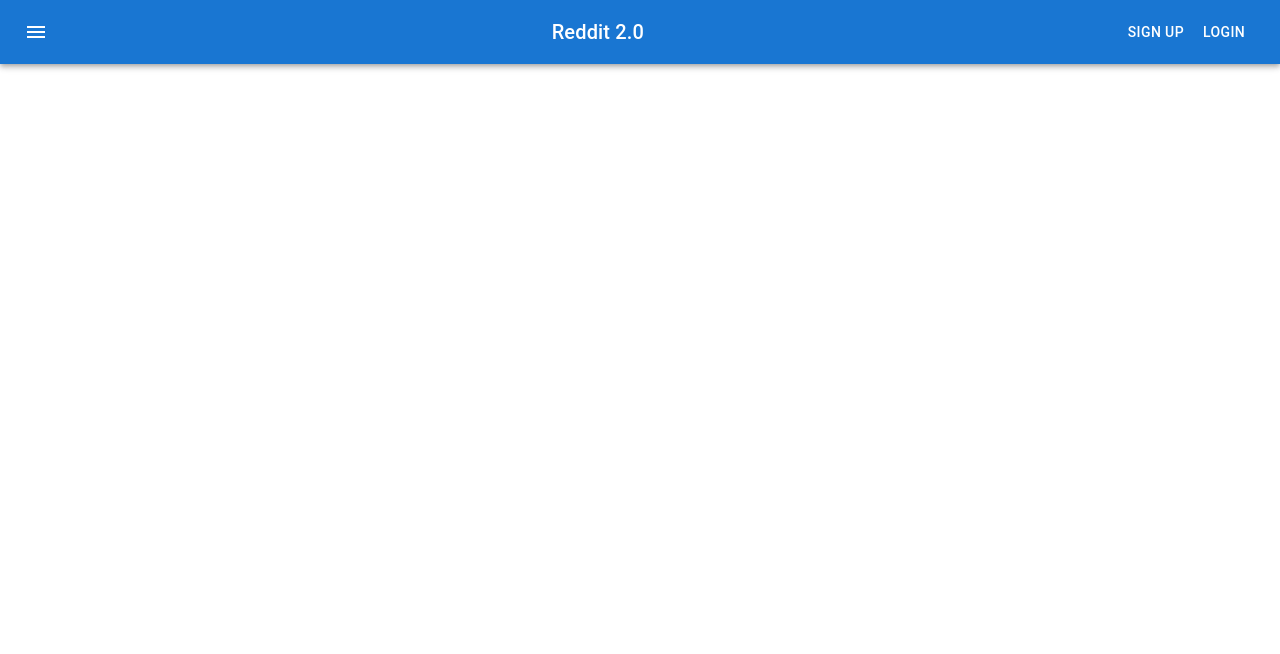
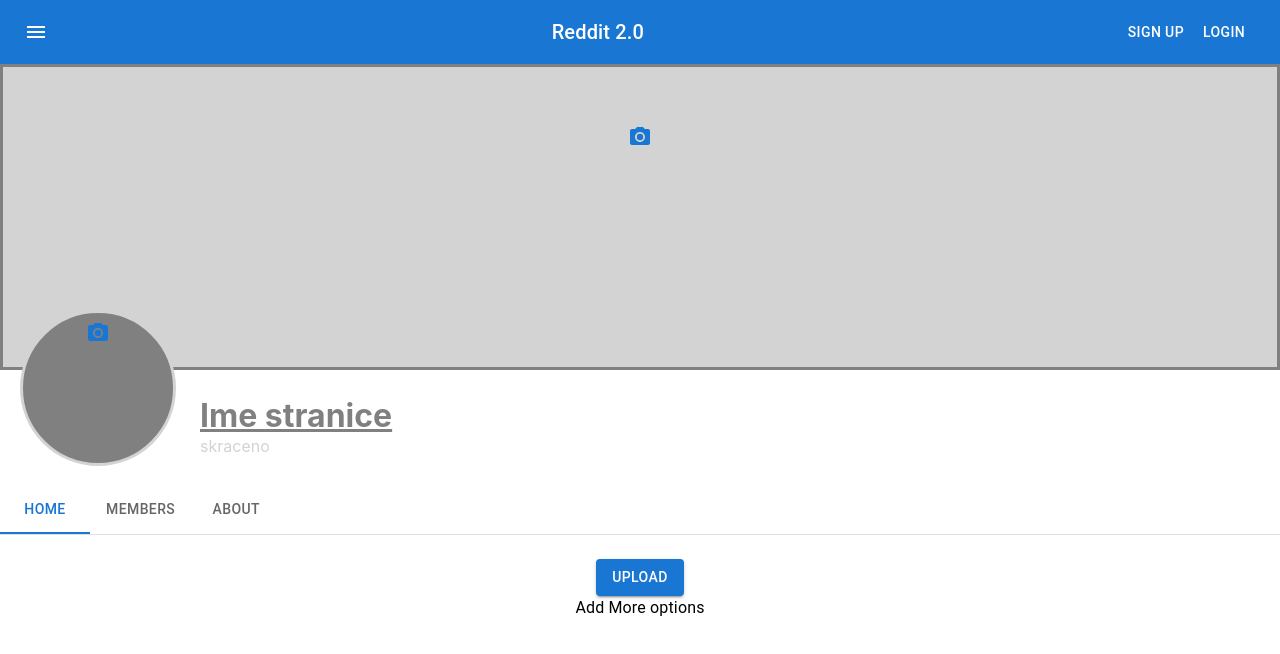
Before and after one commit to CvetkovskiIvor/prog-inz-projekt, a React (Create React App) app in the folder social-front/: page / in a window 1280 px wide. Shown: the top 654 px of the page. Built offline with nearby package versions, Linux system fonts and the light colour scheme.

Commit message:
stvoren i radi novi branch

```diff
--- a/social-front/src/App.js
+++ b/social-front/src/App.js
@@ -1,10 +1,12 @@
 import * as React from 'react';
 import Navbar from './components/Navbar/Navbar';
+import CommunityHeader from './components/CommunityHeader/CommunityHeader';
 
 function App() {
   return (
     <div>
      <Navbar/>
+     <CommunityHeader/>
     </div>
   );
 }
--- /dev/null
+++ b/social-front/src/components/CommunityHeader/CommunityHeader.js
@@ -0,0 +1,262 @@
+import * as React from 'react';
+import Box from '@mui/material/Box';
+import Tab from '@mui/material/Tab';
+import Avatar from '@mui/material/Avatar';
+import AvatarGroup from '@mui/material/AvatarGroup';
+import TabContext from '@mui/lab/TabContext';
+import TabList from '@mui/lab/TabList';
+import TabPanel from '@mui/lab/TabPanel';
+import Button from '@mui/material/Button';
+import IconButton from '@mui/material/IconButton';
+import PhotoCamera from '@mui/icons-material/PhotoCamera';
+import Stack from '@mui/material/Stack';
+import Accordion from '@mui/material/Accordion';
+import AccordionDetails from '@mui/material/AccordionDetails';
+import AccordionSummary from '@mui/material/AccordionSummary';
+import Typography from '@mui/material/Typography';
+import ExpandMoreIcon from '@mui/icons-material/ExpandMore';
+import { styled } from '@mui/material/styles';
+import { borderRadius, height, textAlign } from '@mui/system';
+
+export default function LabTabs() {
+  //constants
+  const stil_ljudi={
+    float: "right"
+  };
+  const stil_member_info={
+    width: "70%"
+  };
+
+  const stil_home={
+    // dodavat stil za home
+  }
+
+  const stil_info={
+    // dodavat stil za info
+  }
+
+  const stil_ime={
+    marginLeft: "200px",
+    marginTop: "-70px",
+    float: "left",
+    color: "gray",
+    textDecoration: "underline"
+  }
+
+  const stil_podnaslov={
+    marginLeft: "200px",
+    marginTop: "-50px",
+    float: "left",
+    color: "#D3D3D3"
+  }
+
+  const stil_banner={
+    width: "auto",
+    height: "200px",
+    border: "solid grey",
+    padding: "50px",
+    background: "#D3D3D3",
+
+  };
+
+  const stil_content_profile={
+    background: "gray",
+    width: "150px",
+    height: "150px",
+    borderRadius: "50%",
+    border: "solid #D3D3D3",
+    marginTop: "-100px",
+    marginLeft: "20px"
+  };
+
+  const stil_content_banner={
+    //trenutno nepotrebno
+  };
+
+  const Input = styled('input')({
+    display: 'none',
+  });
+
+  const [expanded, setExpanded] = React.useState(false);
+
+  const handleChangeMemeber = (panel) => (event, isExpanded) => {setExpanded(isExpanded ? panel : false); };
+
+  const [value, setValue] = React.useState('1');
+
+  const handleChange = (event, newValue) => {
+    setValue(newValue);
+  };
+  //constants
+
+  function members_information(){
+    return(
+      <div class="ModeratorAndUsers" style={stil_member_info}>
+      <Accordion expanded={expanded === 'panel1'} onChange={handleChangeMemeber('panel1')}>
+        <AccordionSummary
+          expandIcon={<ExpandMoreIcon />}
+          aria-controls="panel1bh-content"
+          id="panel1bh-header"
+        >
+          <Typography sx={{ width: '33%', flexShrink: 0 }}>
+          Moderators
+          </Typography>
+          <Typography sx={{ color: 'text.secondary' }}>...and mails...</Typography>
+        </AccordionSummary>
+        <AccordionDetails>
+          <Typography>
+            Quiccky300(quicc@gmail.com), Altimus69(succc@gmail.com), _blackSack_(giginigi@hotmail.com), Minecraft_boy123(dirtblocc@gmail.com)
+          </Typography>
+        </AccordionDetails>
+      </Accordion>
+      <Accordion expanded={expanded === 'panel2'} onChange={handleChangeMemeber('panel2')}>
+        <AccordionSummary
+          expandIcon={<ExpandMoreIcon />}
+          aria-controls="panel2bh-content"
+          id="panel2bh-header"
+        >
+          <Typography sx={{ width: '33%', flexShrink: 0 }}>Top Users</Typography>
+          <Typography sx={{ color: 'text.secondary' }}>
+            Our most beloved users
+          </Typography>
+        </AccordionSummary>
+        <AccordionDetails>
+          <Typography>
+          BananaSplit1991, Make14Ra1n, Gun444MM,.....
+          </Typography>
+        </AccordionDetails>
+      </Accordion>
+      <Accordion expanded={expanded === 'panel3'} onChange={handleChangeMemeber('panel3')}>
+        <AccordionSummary
+          expandIcon={<ExpandMoreIcon />}
+          aria-controls="panel3bh-content"
+          id="panel3bh-header"
+        >
+          <Typography sx={{ width: '33%', flexShrink: 0 }}>
+            User rules
+          </Typography>
+          <Typography sx={{ color: 'text.secondary' }}>
+            Filtering has been entirely disabled for whole web server
+          </Typography>
+        </AccordionSummary>
+        <AccordionDetails>
+          <Typography>
+            Add more rules.....
+          </Typography>
+        </AccordionDetails>
+      </Accordion>
+      <Accordion expanded={expanded === 'panel4'} onChange={handleChangeMemeber('panel4')}>
+        <AccordionSummary
+          expandIcon={<ExpandMoreIcon />}
+          aria-controls="panel4bh-content"
+          id="panel4bh-header"
+        >
+          <Typography sx={{ width: '33%', flexShrink: 0 }}>Patreons</Typography>
+        </AccordionSummary>
+        <AccordionDetails>
+          <Typography>
+            Add those who contribute with more than just the posts and content...
+          </Typography>
+        </AccordionDetails>
+      </Accordion>
+    </div>
+    );
+  }
+
+  function add_upload(){
+    return(
+      <Stack>
+      <label htmlFor="icon-button-file">
+        <Input accept="image/*" id="icon-button-file" type="file" />
+        <IconButton color="primary" aria-label="upload picture" component="span">
+          <PhotoCamera />
+        </IconButton>
+      </label>
+    </Stack>
+    );
+  }
+
+  function save_button(){
+    return (
+      <Box component="span" sx={{p: 1, border: '1px solid grey'}}>
+        <Button >Save</Button>
+      </Box>
+    );
+  }
+
+  function banner_place(){
+    return(
+      <Box sx={stil_banner}>
+          {add_upload()}
+      </Box>
+    );
+  }
+
+  function ljudi(){
+    return (
+        <div style={stil_ljudi}>
+          <h2>Currently Online:</h2><br/>
+        <AvatarGroup total={24}>
+            <Avatar alt="Remy Sharp" src="/static/images/avatar/1.jpg" />
+            <Avatar alt="Travis Howard" src="/static/images/avatar/2.jpg" />
+            <Avatar alt="Agnes Walker" src="/static/images/avatar/4.jpg" />
+            <Avatar alt="Trevor Henderson" src="/static/images/avatar/5.jpg" />
+        </AvatarGroup>
+        </div>
+    );
+  }
+
+  function Home_options(){
+    return(
+      <label htmlFor="contained-button-file">
+          <Input accept="image/*" id="contained-button-file" multiple type="file" />
+          <Button variant="contained" component="span">
+          Upload
+          </Button>
+      </label>
+    );
+  }
+
+  function about_info(){
+    return(
+      <>
+      Add Your information about the page below...<br/>
+      <form>
+        <textarea style={{width: "100%", height: "300px", border: "none" }} placeholder="Enter text here..."/><br/>
+      </form>
+      {save_button()}
+      </>
+
+    );
+
+  }
+
+
+
+ // finalni export
+  return (
+    <>
+    <div class = "content_banner" style={stil_content_banner}>{banner_place()}</div><br/><br/>
+    <div class = "content_profile" style={stil_content_profile}>{add_upload()}</div>
+    <h1 style={stil_ime}>Ime stranice</h1><br/>
+    <p style={stil_podnaslov}>skraceno</p>
+
+    <Box sx={{ width: '100%', typography: 'body1' }}>
+      <TabContext value={value}>
+        <Box sx={{ borderBottom: 1, borderColor: 'divider' }}>
+          <TabList onChange={handleChange} aria-label="lab API tabs example">
+            <Tab label="Home" value="1" />
+            <Tab label="Members" value="2" />
+            <Tab label="About" value="3" />
+          </TabList>
+        </Box>
+        <TabPanel value="1" sx={stil_home}>{Home_options()}<br/>Add More options</TabPanel>
+        <TabPanel value="2">{ljudi()}{members_information()}</TabPanel>
+        <TabPanel value="3"sx={stil_info}>{about_info()}</TabPanel>
+      </TabContext>
+    </Box>
+    </>
+  );
+
+
+
+}
```
